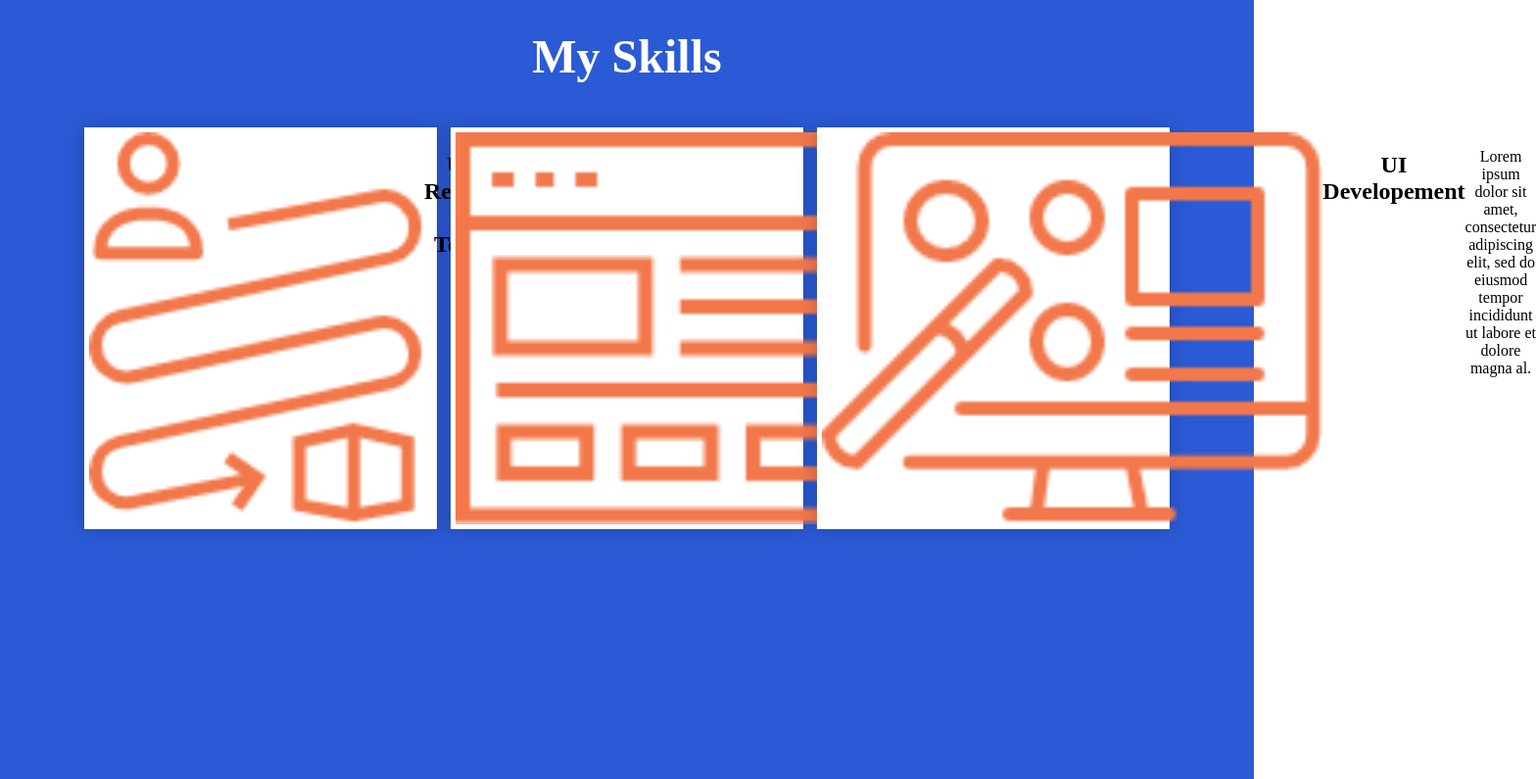
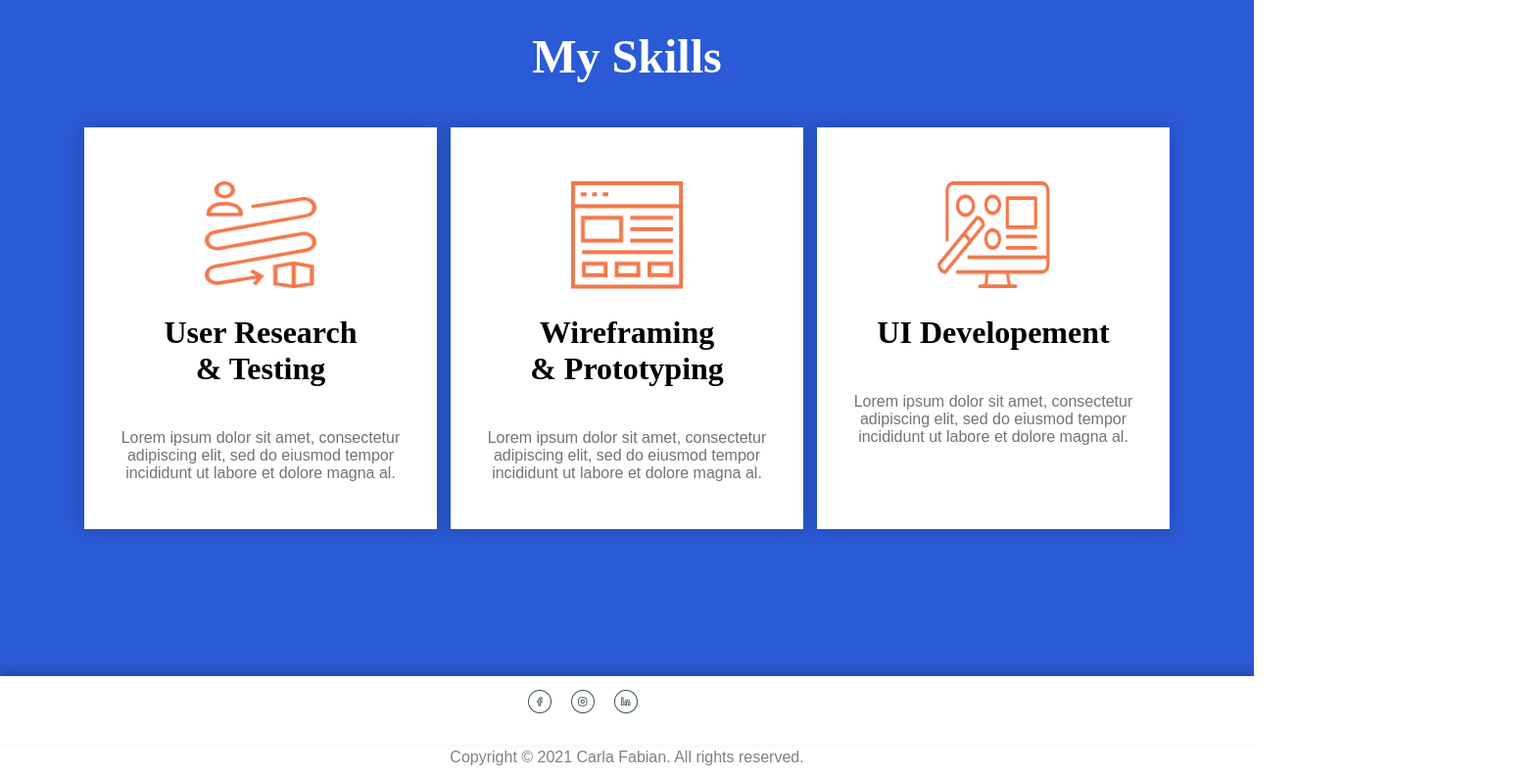
Before and after one commit to carlafab-pix/UX_UI_HW_18, a plain HTML site: page index.html in a window 1280 px wide. Shown: the part 1720-2515 px from the top of the page at 98% size, 1568 px wide, since content can reach past the window. Drawn offline with Linux system fonts and the light colour scheme; files whose address does not match are found by name.

Commit message:
skills section css

```diff
--- a/CSS/index.css
+++ b/CSS/index.css
@@ -107,7 +107,7 @@ div.desc {
 
 .mySkills {
   padding-top: 20px;
-  height: 850px;
+  height: 700px;
   margin: 0 auto;
   text-align: center;
   background-color: #2A5AD5;
@@ -127,7 +127,24 @@ div.desc {
   background-color: white;
   height: 400px;
   box-shadow: 0px 0px 20px rgba(0, 0, 0, 0.2);
-  flex-direction: row;
+  flex-direction: column;
+}
+
+.flexContainer img {
+  padding-top: 50px;
+  width: 115px;
+  height: 110px;
+  align-self: center;
+}
+
+.flexContainer h2 {
+  font-size: 32px;
+}
+
+.flexContainer p {
+  font-family: sans-serif;
+  color: #737373;
+  padding: 0px 10px 0px 10px;
 }
 
 /* Footer */
--- a/index.html
+++ b/index.html
@@ -62,13 +62,13 @@
 
     <div class="flexContainer">
       <img src="../UX_UI_HW_18/Images/UserResearch-Icon.png">
-      <h2>User Research & Testing</h2>
+      <h2>User Research <br> & Testing</h2>
       <p>Lorem ipsum dolor sit amet, consectetur adipiscing elit, sed do eiusmod tempor incididunt ut labore et dolore magna al.</p>
     </div>
 
     <div class="flexContainer">
       <img src="../UX_UI_HW_18/Images/Wireframing-Icon.png">
-      <h2>Wireframing & Prototyping</h2>
+      <h2>Wireframing <br> & Prototyping</h2>
       <p>Lorem ipsum dolor sit amet, consectetur adipiscing elit, sed do eiusmod tempor incididunt ut labore et dolore magna al.</p>
     </div>
 
```
Also changed, not shown: 1 other file.
